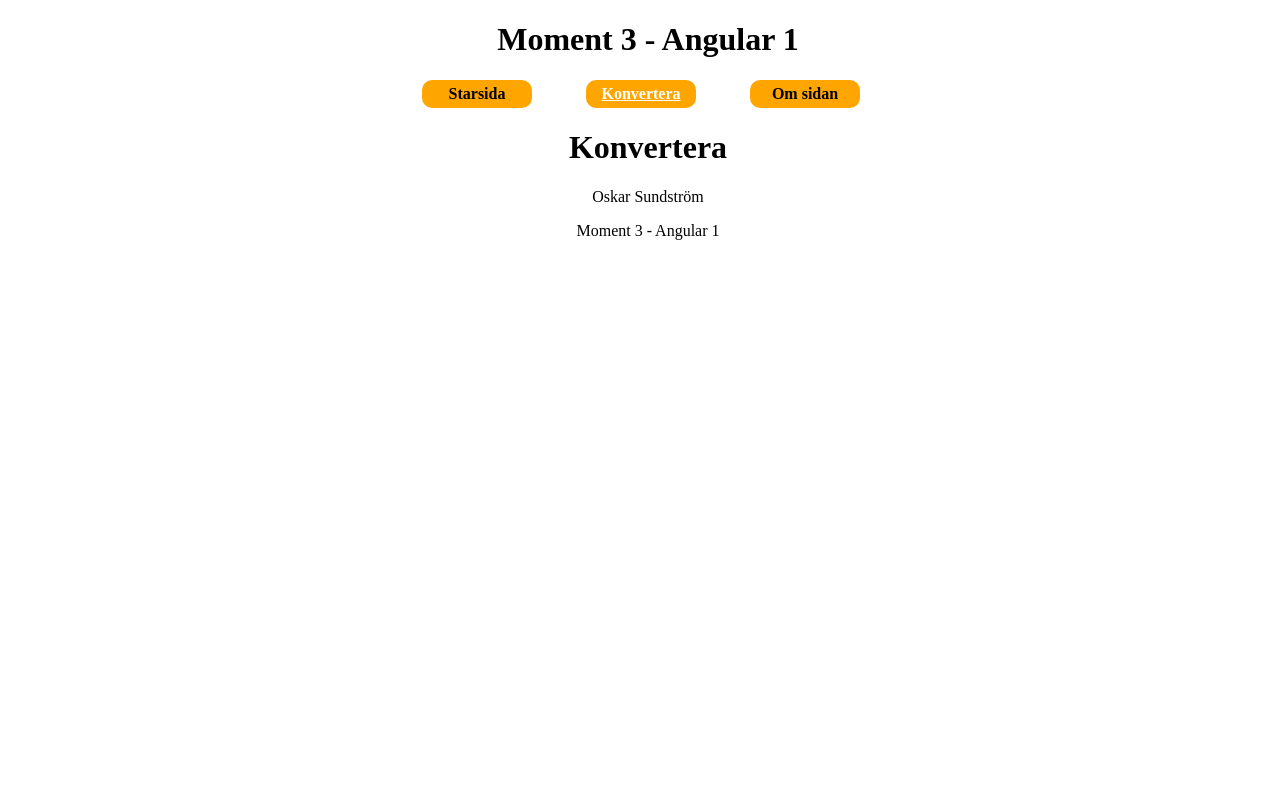
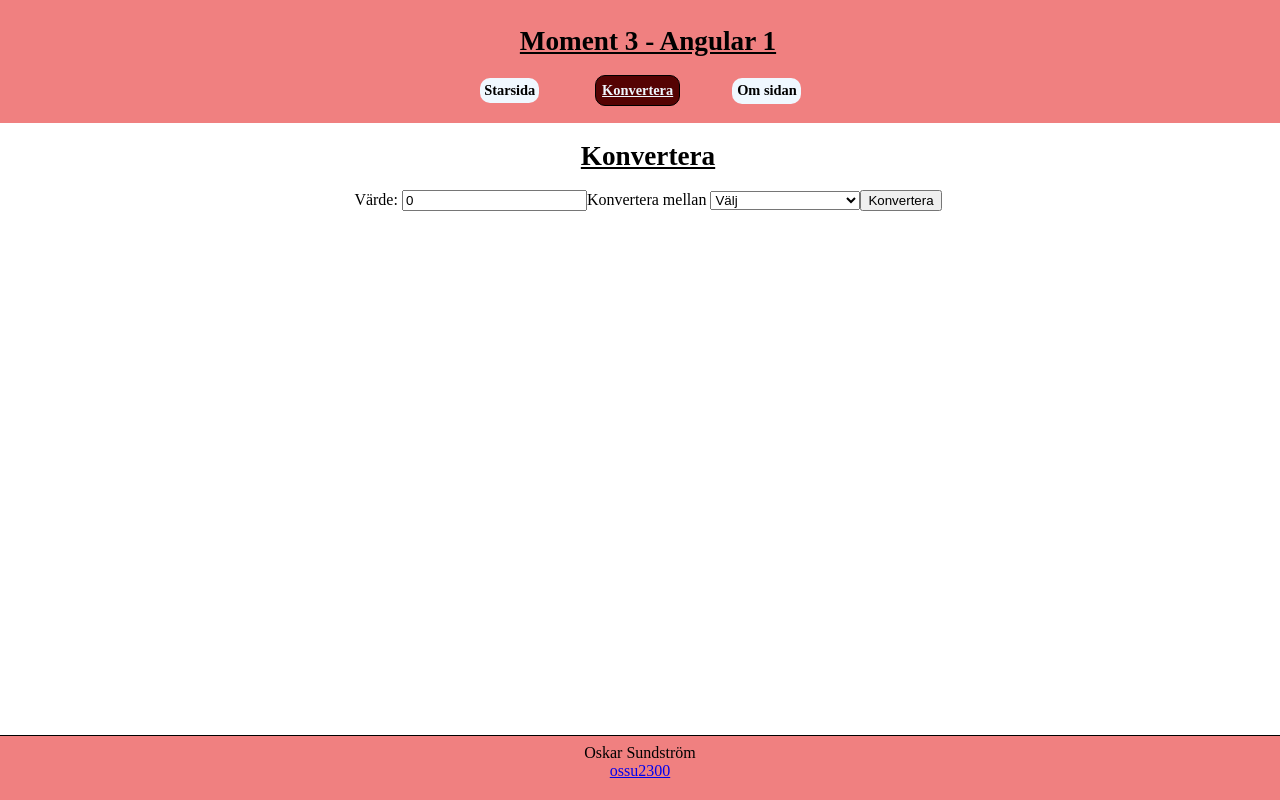
Before and after one commit to osundstrom/my-angular-app, an Angular app: page /convert in a window 1280 px wide. Built offline with nearby package versions, Linux system fonts and the light colour scheme.

Commit message:
gjort styling footer, header samt lagt till convert

```diff
--- a/src/app/app.component.ts
+++ b/src/app/app.component.ts
@@ -2,11 +2,12 @@ import { Component } from '@angular/core';
 import { RouterLink, RouterModule, RouterOutlet } from '@angular/router';
 import { HeaderComponent } from './header/header.component';
 import { FooterComponent } from './footer/footer.component';
+import { FormsModule } from '@angular/forms';
 
 @Component({
   selector: 'app-root',
   standalone: true,
-  imports: [RouterOutlet, RouterLink, RouterModule,  HeaderComponent, FooterComponent],
+  imports: [RouterOutlet, RouterLink, RouterModule,  HeaderComponent, FooterComponent, FormsModule],
   templateUrl: './app.component.html',
   styleUrl: './app.component.scss'
 })
--- a/src/app/convert/convert.component.html
+++ b/src/app/convert/convert.component.html
@@ -1 +1,22 @@
 <h1>Konvertera</h1>
+
+<form name="form">
+    <label>Värde: </label>
+        <input name="inputValue" [(ngModel)]="inputValue" type="number" > <!--Så värdet tas till convert.component.ts -->
+
+    <label for="convert">Konvertera mellan </label>
+        <select name="convert" id="convertId" [(ngModel)]="convertUnits" >  <!--Så värdet tas till convert.component.ts -->
+            <option value="choose">Välj</option>
+            <option value="meter"> Meter -> feet</option>
+            <option value="feet"> Feet -> meter</option>
+            <option value="celcius"> Celcius -> Fahrenheit</option>
+            <option value="fahrenheit"> Fahrenheit -> Celcius</option>
+        </select>
+
+
+        <button (click)="convert()"> Konvertera </button> <!--vid click körs convert-->
+</form>
+
+<div id="results">
+    {{this.results}} <!--Skriver ut resultaten från convert.component.ts-->
+</div>
--- a/src/app/convert/convert.component.ts
+++ b/src/app/convert/convert.component.ts
@@ -1,12 +1,43 @@
 import { Component } from '@angular/core';
+import { FormsModule } from '@angular/forms';
 
 @Component({
   selector: 'app-convert',
   standalone: true,
-  imports: [],
+  imports: [FormsModule],
   templateUrl: './convert.component.html',
   styleUrl: './convert.component.scss'
 })
 export class ConvertComponent {
+  inputValue: number = 0; //Sätter startvärde
+  convertUnits: string = "choose"; //Sätter startvärde
+  results: any = ""; //Resultat är tomt samt any då jag har text + number
 
-}
+  convert(): void {
+    switch(this.convertUnits){ //switch sats
+      case ("choose"):  //Vid choose
+      this.results = "Ogitltigt förfrågan";
+      break;
+
+      case ("meter"):  //Vid meter tilll feet
+      this.results = (this.inputValue * 3.28) + " Feet"; //Beräkna
+      break;
+
+      case ("feet"):  //Vid feet till meter
+      this.results = (this.inputValue * 0.3048) + " Meter"; //Beräkna
+      break;
+
+      case ("celcius"):  //Vid celcius till fahrenheit
+      this.results = (this.inputValue * 9/5) + 32 + " Fahrenheit"; //Beräkna
+      break;
+
+      case ("fahrenheit"):  //Vid fahrenheit till celcius
+      this.results = (this.inputValue - 32 ) * 5/9 + " Celcius"; //Beräkna
+      break;
+
+    }
+
+
+
+
+}}
--- a/src/app/error/error.component.html
+++ b/src/app/error/error.component.html
@@ -4,7 +4,7 @@
     <p>Sidan existerar inte</p>
         </div>
         <picture id="imageError404">
-            <img ngSrc="/assets/bilder/errorPhone.jpg" alt="error" height="2" width="2" >
+            <img [src]="errorImage" alt="error404">
         </picture>
 
 </div>
--- a/src/app/error/error.component.scss
+++ b/src/app/error/error.component.scss
@@ -28,7 +28,6 @@
             z-index: -1;
             object-position: center;
             width: fit-content;
-
             height: 50vh;
 
 
--- a/src/app/error/error.component.ts
+++ b/src/app/error/error.component.ts
@@ -10,5 +10,5 @@ import { RouterLink } from '@angular/router';
   styleUrl: './error.component.scss'
 })
 export class ErrorComponent {
-
+  errorImage: string = "/assets/bilder/errorPhone.jpg";
 }
--- a/src/app/footer/footer.component.html
+++ b/src/app/footer/footer.component.html
@@ -1,6 +1,7 @@
 <footer id="footerAll">
     <div id="divFooter">
-        <p>Oskar Sundström</p>
-        <p>Moment 3 - Angular 1</p>
+        <p>Oskar Sundström </p>
+        <p><a href="mailto:ossu2300@student.miun.se">ossu2300</a></p>
+
     </div>
 </footer>
--- a/src/app/footer/footer.component.scss
+++ b/src/app/footer/footer.component.scss
@@ -0,0 +1,14 @@
+
+#footerAll{
+    width: 102vw;
+    height: 8vh;
+    background-color: lightcoral;
+    border-top: 1px solid black;
+    bottom: 0;
+    left: -1vw;
+    position: absolute;
+    p{
+        line-height: 10%;
+        margin-top: 2vh;
+    }
+}
--- a/src/app/header/header.component.scss
+++ b/src/app/header/header.component.scss
@@ -1,35 +1,52 @@
 
 
 #divHeader{
-    text-align: center;
+    background-color: lightcoral;
+    width: 100vw;
+    padding-top: 2vh;
+    padding-left: 3vw;
+    margin-left: -3vw;
+    margin-top: -2vh;
+    padding-bottom: 0.1vh;
+
      ul{
          list-style: none;
          text-align: center;
+
+
      }
      li{
          display: inline-block;
          margin-right: 5vw;
+         text-align: center;
+
      }
 
      a{
          text-align: center;
-         background-color: orange;
+         background-color: aliceblue;
          border-radius: 10px;
          display: block;
-         width: 100px;
-         padding: 5%;
+         width: fit-content;
+         padding: 8%;
          text-decoration: none;
          font-weight: 700;
          font-style: none;
          color: black;
+         margin-bottom: 1vh;
+         font-size: 90%;
+         white-space: nowrap;
+         margin: 0 auto;
      }
 
      a:hover{
-         background-color: green;
+         text-decoration: underline;
      }
      .current{
-        color: white;
+        color: aliceblue;
+        border: 1px solid black;
         text-decoration: underline;
+        background-color: rgb(85, 3, 3);
 
     }
  }
--- a/src/styles.scss
+++ b/src/styles.scss
@@ -1,4 +1,4 @@
-/* You can add global styles to this file, and also import other style files */
+
 
 body{
     width: 100vw;
@@ -6,5 +6,7 @@ body{
     text-align: center;
     h1{
         text-align: center;
+        text-decoration: underline;
+        font-size: 170%;
     }
 }
```
